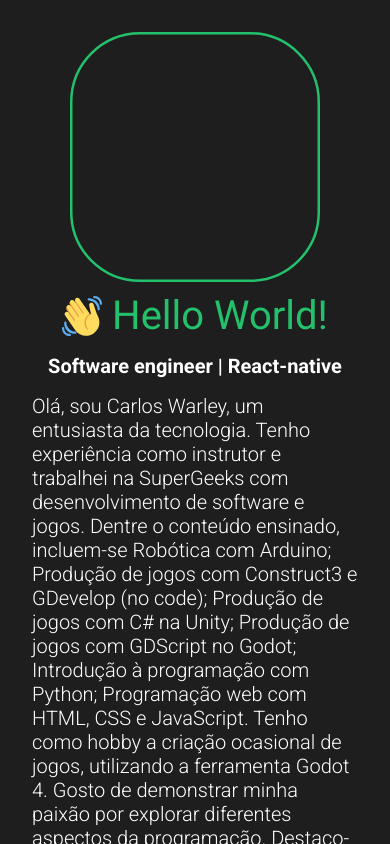
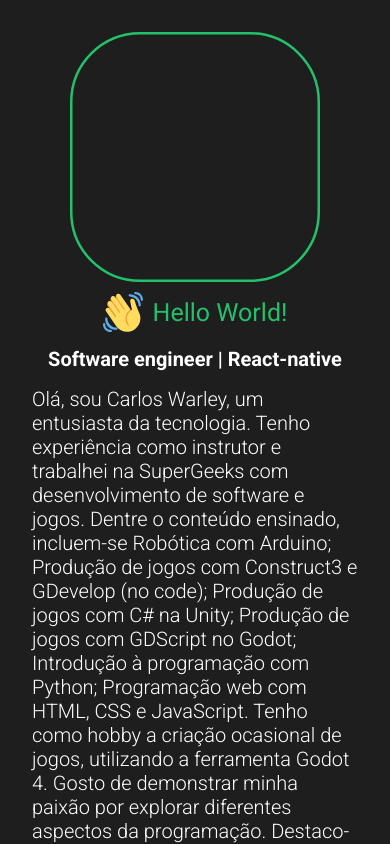
Before and after one commit to Warley72/Portfolio, a Next.js app: page / in a window 390 px wide. Shown: the top 844 px of the page. Built offline with nearby package versions, Linux system fonts and the light colour scheme.

Commit message:
lastv2-commit

```diff
--- a/src/app/components/Footer/index.jsx
+++ b/src/app/components/Footer/index.jsx
@@ -13,8 +13,8 @@ export default function Footer() {
               className="image-footer"
               src="/instagram.svg"
               alt="Imagem do instagram"
-              width={60}
-              height={50}
+              width={50}
+              height={40}
               priority
             />
             <a className="link-footer" href="https://www.instagram.com/warley02/" target="_blank">
@@ -26,8 +26,8 @@ export default function Footer() {
               className="image-footer"
               src="/email.svg"
               alt="imagemm do email"
-              width={60}
-              height={50}
+              width={50}
+              height={40}
               priority
             />
             <a className="link-footer" href="#" target="_blank">
--- a/src/app/components/Footer/style.sass
+++ b/src/app/components/Footer/style.sass
@@ -15,7 +15,7 @@ h1
 .contact
     display: flex
     justify-content: space-between
-    margin: 16px 100px 0 100px
+    margin: 16px 150px 0 150px
 
 .instagram
     display: flex
--- a/src/app/components/Main/index.jsx
+++ b/src/app/components/Main/index.jsx
@@ -16,6 +16,7 @@ export default function Main() {
             priority
           />
         </div>
+
         <section className="container-presentation">
           <div className="helloWorld">
             <Image
@@ -25,7 +26,7 @@ export default function Main() {
               height={40}
               priority
             />
-            <h1>Hello World!</h1>
+            <h1 className="text-hello">Hello World!</h1>
           </div>
           <h2 className="text-profissao">Software engineer | React-native</h2>
           <p className="text">
--- a/src/app/components/Main/style.sass
+++ b/src/app/components/Main/style.sass
@@ -2,7 +2,7 @@
 @use './src/app/styles/mixins'
 
 main
-    margin: 100px 100px 100px 100px
+    margin: 100px 150px 100px 150px
     display: flex
     justify-content: space-between
     align-items: center
@@ -16,7 +16,7 @@ main
     margin-bottom: 25px
     color: variables.$green
 
-h1
+.text-hello
     font-size: 40px
 
 .text-profissao
@@ -89,6 +89,9 @@ p
         margin-bottom: 15px
         color: variables.$green
 
+    .text-hello
+        font-size: 25px
+
     .text-profissao
         font-size: 20px
         color: variables.$text-color
--- a/src/app/components/Worlks/main.jsx
+++ b/src/app/components/Worlks/main.jsx
@@ -56,7 +56,7 @@ export default function Worlks() {
           />
           <h1 className="card-title">Projeto</h1>
           <p className="card-description">
-            É com grande entusiasmo que compartilhamos um do meus projetos
+            É com grande entusiasmo que compartilho um do meus projetos
             desenvolvido.
           </p>
           <a className="card-btn" href="">
--- a/src/app/layout.js
+++ b/src/app/layout.js
@@ -5,7 +5,7 @@ const inter = Roboto({
   weight: ['300', '400', '500', '700']
 })
 export const metadata = {
-  title: 'Carlos Warley',
+  title: 'Portfolio Warley',
   description: 'Carlos Warlety is a software engineer...',
 }
 
```
Also changed, not shown: package.json (+3 -4 lines), 2 other files (tests, documents, lock files or other folders).
